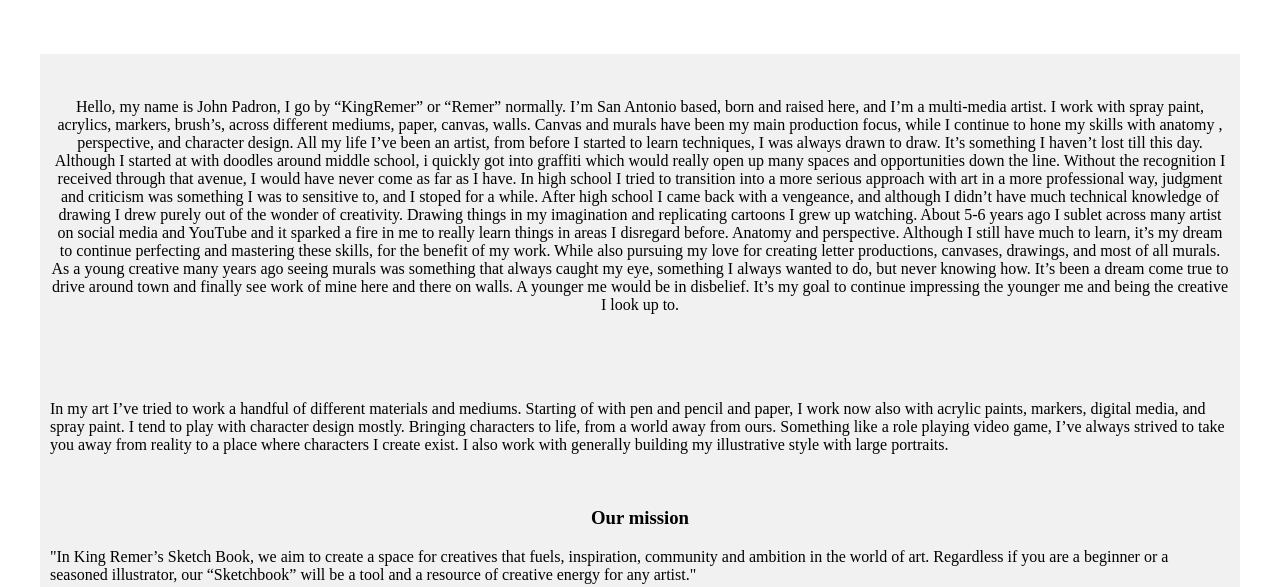
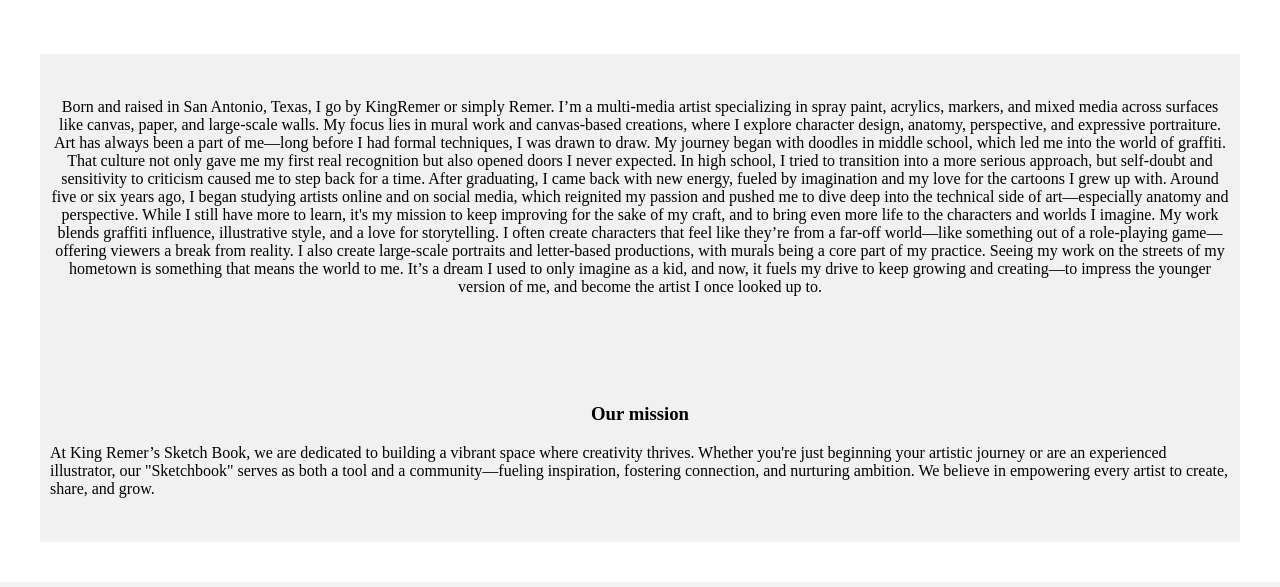
Before and after one commit to JohnRemerPadron/AboutRemer, a plain HTML site: page index.html in a window 1280 px wide. Shown: the part 321-908 px from the top of the page. Drawn offline with Linux system fonts and the light colour scheme.

Commit message:
Update index.html

```diff
--- a/index.html
+++ b/index.html
@@ -46,19 +46,19 @@
   <div class="side">
    <br>
 
-   <p class="caption" align="center">Hello, my name is John Padron, I go by “KingRemer” or “Remer” normally.
-I’m San Antonio based, born and raised here, and I’m a multi-media artist. I work with spray paint, acrylics, markers, brush’s, across different mediums, paper, canvas, walls. Canvas and murals have been my main production focus, while I continue to hone my skills with anatomy , perspective, and character design.
-All my life I’ve been an artist, from before I started to learn techniques, I was always drawn to draw.
-It’s something I haven’t lost till this day. Although I started at with doodles around middle school, i quickly got into graffiti which would really open up many spaces and opportunities down the line. Without the recognition I received through that avenue, I would have never come as far as I have. In high school I tried to transition into a more serious approach with art in a more professional way, judgment and criticism was something I was to sensitive to, and I stoped for a while. After high school I came back with a vengeance, and although I didn’t have much technical knowledge of drawing I drew purely out of the wonder of creativity. Drawing things in my imagination and replicating cartoons I grew up watching. About 5-6 years ago I sublet across many artist on social media and YouTube and it sparked a fire in me to really learn things in areas I disregard before. Anatomy and perspective. Although I still have much to learn, it’s my dream to continue perfecting and mastering these skills, for the benefit of my work. While also pursuing my love for creating letter productions, canvases, drawings, and most of all murals.
+   <p class="caption" align="center">Born and raised in San Antonio, Texas, I go by KingRemer or simply Remer. I’m a multi-media artist specializing in spray paint, acrylics, markers, and mixed media across surfaces like canvas, paper, and large-scale walls. My focus lies in mural work and canvas-based creations, where I explore character design, anatomy, perspective, and expressive portraiture.
 
-As a young creative many years ago seeing murals was something that always caught my eye, something I always wanted to do, but never knowing how. It’s  been a dream come true to drive around town and finally see work of mine here and there on walls. A younger me would be in disbelief. It’s my goal to continue impressing the younger me and being the creative I look up to.</p> <br>
+Art has always been a part of me—long before I had formal techniques, I was drawn to draw. My journey began with doodles in middle school, which led me into the world of graffiti. That culture not only gave me my first real recognition but also opened doors I never expected. In high school, I tried to transition into a more serious approach, but self-doubt and sensitivity to criticism caused me to step back for a time. After graduating, I came back with new energy, fueled by imagination and my love for the cartoons I grew up with.
+
+Around five or six years ago, I began studying artists online and on social media, which reignited my passion and pushed me to dive deep into the technical side of art—especially anatomy and perspective. While I still have more to learn, it's my mission to keep improving for the sake of my craft, and to bring even more life to the characters and worlds I imagine.
+
+My work blends graffiti influence, illustrative style, and a love for storytelling. I often create characters that feel like they’re from a far-off world—like something out of a role-playing game—offering viewers a break from reality. I also create large-scale portraits and letter-based productions, with murals being a core part of my practice. Seeing my work on the streets of my hometown is something that means the world to me. It’s a dream I used to only imagine as a kid, and now, it fuels my drive to keep growing and creating—to impress the younger version of me, and become the artist I once looked up to.</p> <br>
 	  <br>
 	  <br>
-	  <p>In my art I’ve tried to work a handful of different materials and mediums. Starting of with pen and pencil and paper, I work now also with acrylic paints, markers, digital media, and spray paint.
-I tend to play with character design mostly. Bringing characters to life, from a world away from ours. Something like a role playing video game, I’ve always strived to take you away from reality to a place where characters I create exist. I also work with generally building my illustrative style with large portraits. </p>
+
 	  <br>
     <h3 class="mission" align="center">Our mission</h3>
-    <p>"In King Remer’s Sketch Book, we aim to create a space for creatives that fuels, inspiration, community and ambition in the world of art. Regardless if you are a beginner or a seasoned illustrator, our “Sketchbook” will be a tool and a resource of creative energy for any artist."</p>
+    <p>At King Remer’s Sketch Book, we are dedicated to building a vibrant space where creativity thrives. Whether you're just beginning your artistic journey or are an experienced illustrator, our "Sketchbook" serves as both a tool and a community—fueling inspiration, fostering connection, and nurturing ambition. We believe in empowering every artist to create, share, and grow.</p>
 	  <br>
 
 
```
